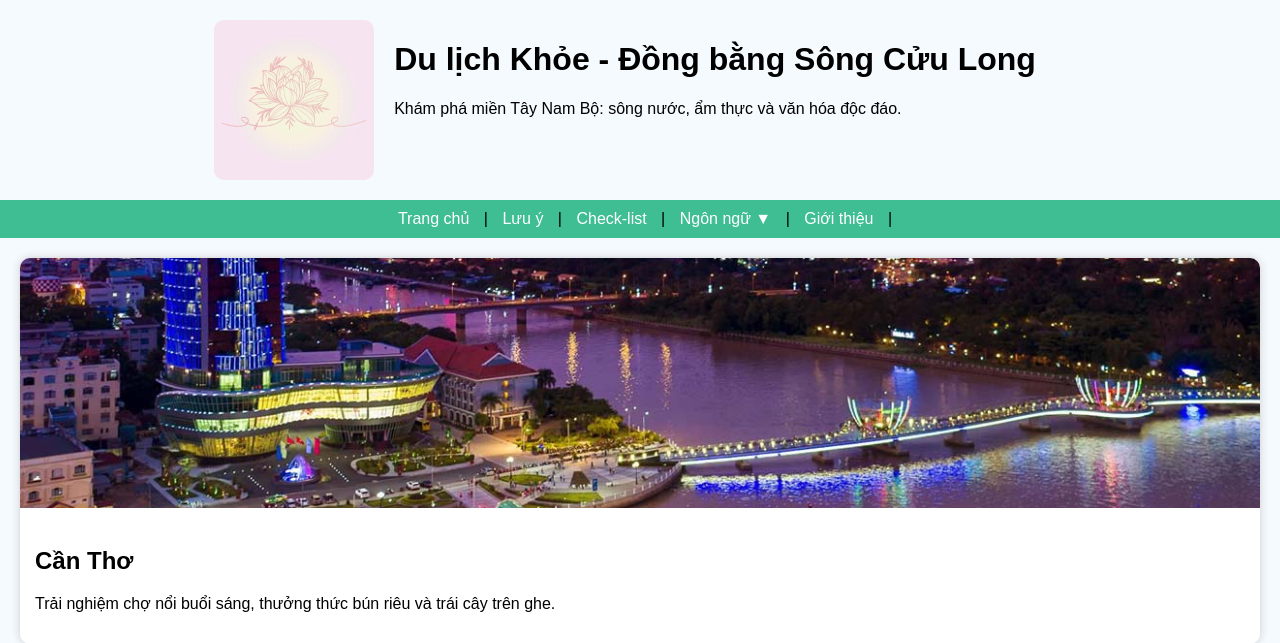
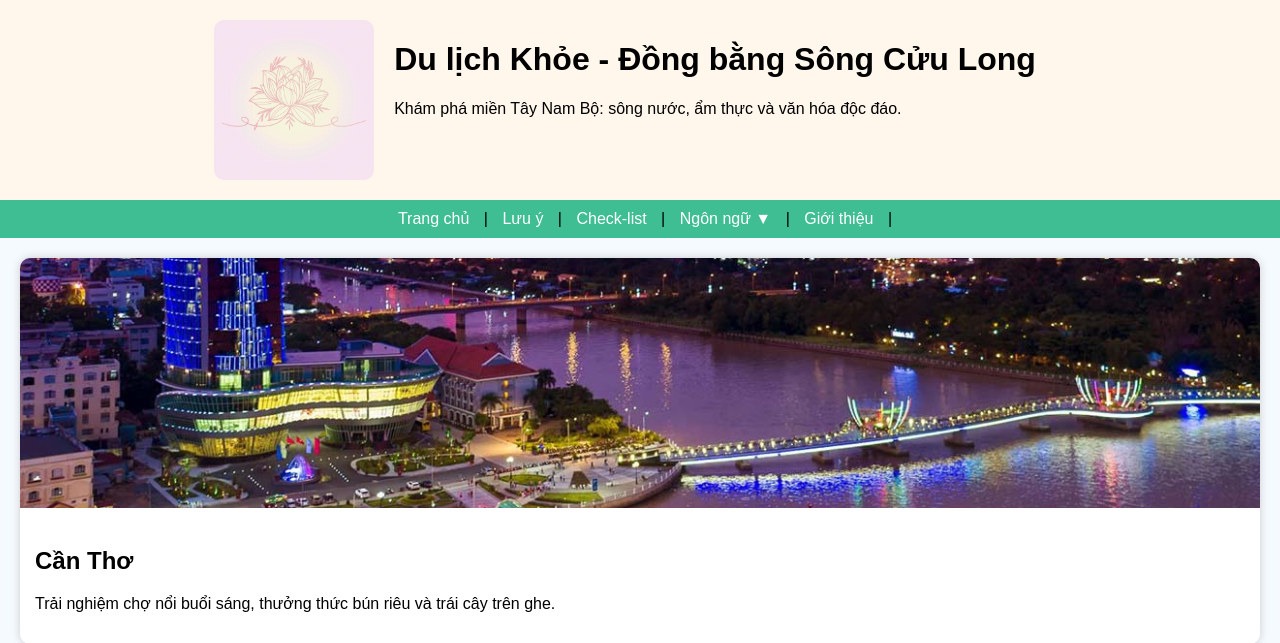
Before and after one commit to hhiep1111/dulichkhoe, a FastAPI app: page / in a window 1280 px wide. Shown: the top 643 px of the page. Run offline with FastAPI, Linux system fonts and the light colour scheme; data that the repository does not hold is empty.

Commit message:
Update index.html

```diff
--- a/templates/index.html
+++ b/templates/index.html
@@ -12,7 +12,7 @@
             padding: 0;
         }
         header {
-            background: FFD8A8;
+            background: #FFF6EC;
             color: black;
             padding: 20px;
             display: flex;
```
